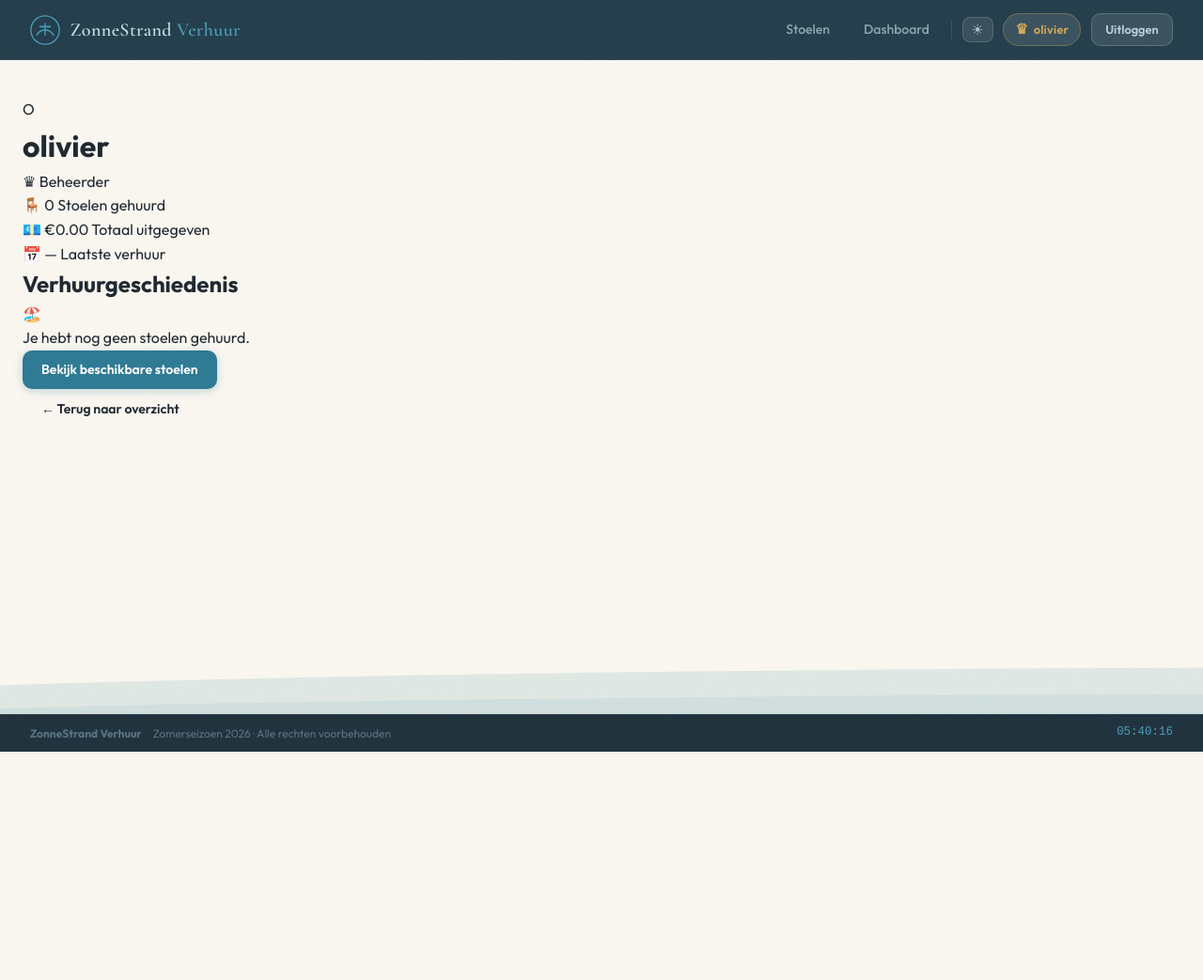
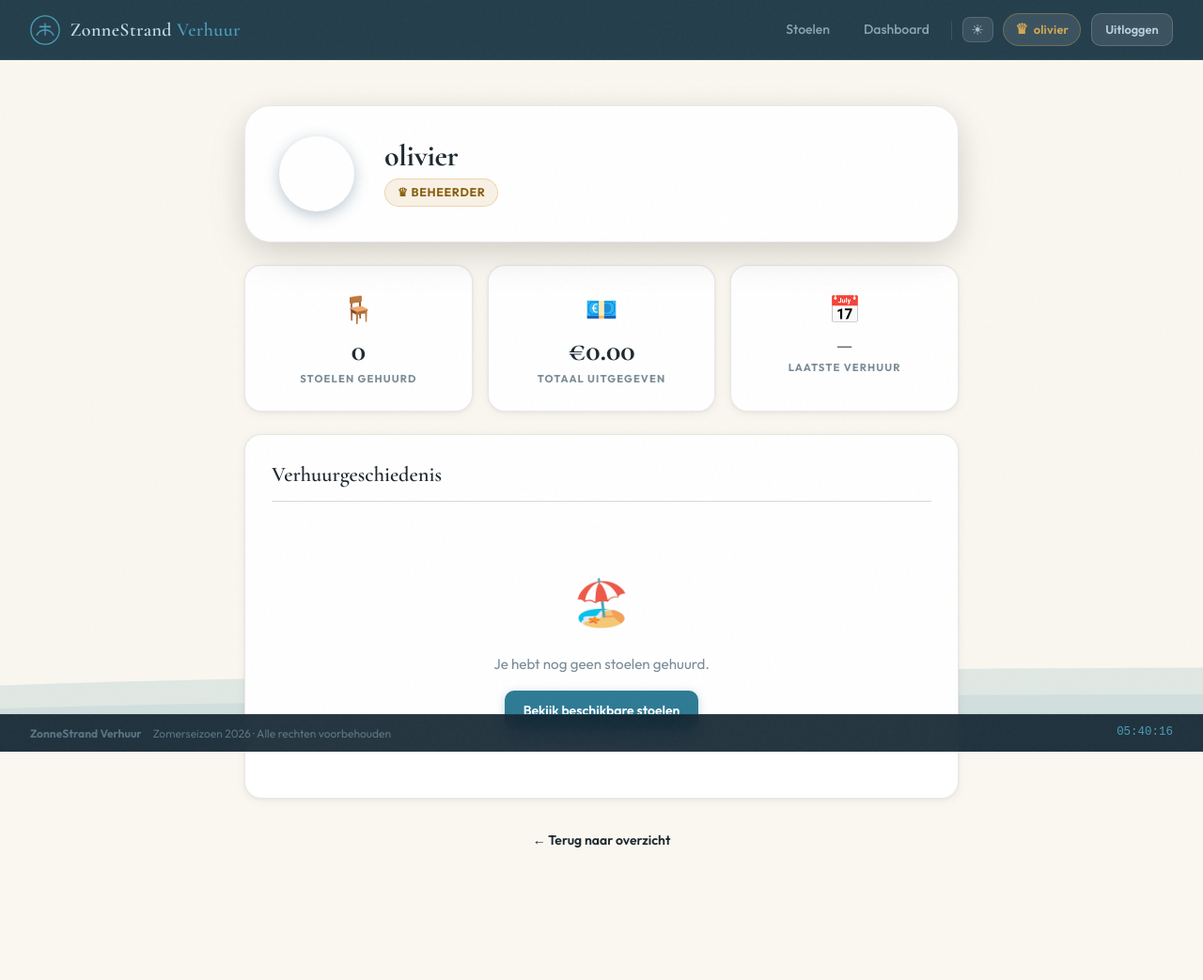
Before and after one commit to olivierspan-cloud/strandstoelen-app, a Flask app: page /profiel in a window 1280 px wide. Shown: the whole page at 94% size. Before the commit the page ends 800 px from the top, so only its background shows below. Run offline with Flask 3, Linux system fonts and the light colour scheme; a user stored in the database is signed in; data comes from the database, SQL or seed files in the repository.

Commit message:
profile css

```diff
--- a/static/style.css
+++ b/static/style.css
@@ -912,6 +912,39 @@ button { font-family: var(--f-body); cursor: pointer; }
 .td-amount { font-weight: 700; color: var(--text); }
 .empty-msg { text-align: center; padding: 2rem; color: var(--text-3); font-size: .9rem; }
 
+/* ── PROFILE PAGE ────────────────────────────────────────────── */
+.profile-scene{max-width:760px;margin:0 auto;display:flex;flex-direction:column;gap:1.5rem;padding-top:.5rem}
+.profile-card{background:var(--surface);border-radius:var(--radius-xl);box-shadow:var(--sh-lg);border:1px solid var(--border);overflow:hidden;position:relative;display:flex;align-items:center;gap:2rem;padding:2rem 2.25rem}
+.profile-card-bg{position:absolute;top:0;left:0;right:0;height:5px;background:linear-gradient(90deg,var(--navy-2),var(--gold-1),var(--navy-4))}
+.profile-avatar{width:80px;height:80px;border-radius:50%;background:linear-gradient(135deg,var(--navy-2),var(--navy-3));color:#fff;font-family:var(--f-display);font-size:2.4rem;font-weight:700;display:flex;align-items:center;justify-content:center;box-shadow:0 4px 16px rgba(30,74,98,.3);flex-shrink:0}
+.profile-identity{display:flex;flex-direction:column;gap:.5rem}
+.profile-name{font-family:var(--f-display);font-size:2rem;font-weight:700;color:var(--text);letter-spacing:-.01em;line-height:1}
+.profile-role-badge{display:inline-flex;align-items:center;gap:.4rem;font-size:.78rem;font-weight:700;letter-spacing:.05em;text-transform:uppercase;padding:.28rem .8rem;border-radius:99px}
+.badge-admin{background:rgba(200,136,42,.12);color:#8a6010;border:1px solid rgba(200,136,42,.28)}
+.badge-klant{background:rgba(30,74,98,.1);color:var(--navy-2);border:1px solid rgba(30,74,98,.2)}
+.profile-stats{display:grid;grid-template-columns:repeat(3,1fr);gap:1rem}
+.ps-card{background:var(--surface);border-radius:var(--radius-lg);padding:1.5rem 1.25rem;box-shadow:var(--sh-sm);border:1px solid var(--border);display:flex;flex-direction:column;align-items:center;gap:.35rem;text-align:center;transition:var(--t)}
+.ps-card:hover{transform:translateY(-3px);box-shadow:var(--sh-md)}
+.ps-icon{font-size:1.75rem}
+.ps-num {font-family:var(--f-display);font-size:2rem;font-weight:700;color:var(--text);line-height:1}
+.ps-num-sm{font-size:1.25rem}
+.ps-label{font-size:.7rem;font-weight:700;text-transform:uppercase;letter-spacing:.1em;color:var(--text-3)}
+.profile-section{background:var(--surface);border-radius:var(--radius-lg);padding:1.5rem 1.75rem;box-shadow:var(--sh-sm);border:1px solid var(--border)}
+.profile-section-title{font-family:var(--f-display);font-size:1.4rem;font-weight:600;color:var(--text);margin-bottom:1.25rem;padding-bottom:.65rem;border-bottom:1.5px solid var(--border-2)}
+.profile-table-wrap{overflow-x:auto;border-radius:var(--radius)}
+.profile-table{width:100%;border-collapse:collapse;font-size:.875rem}
+.profile-table th{text-align:left;padding:.55rem 1rem;font-size:.7rem;font-weight:700;text-transform:uppercase;letter-spacing:.08em;color:var(--text-3);background:var(--surface-2);border-bottom:2px solid var(--border-2)}
+.profile-table td{padding:.65rem 1rem;border-bottom:1px solid var(--border);vertical-align:middle;color:var(--text)}
+.profile-table tr:last-child td{border-bottom:none}
+.profile-table tr:hover td{background:var(--surface-2)}
+.amount-cell{font-weight:700;color:var(--navy-2)}
+.muted-cell {color:var(--text-3);font-size:.82rem}
+.slot-pill{display:inline-block;font-size:.75rem;font-weight:600;padding:.18rem .55rem;border-radius:6px;background:rgba(45,110,138,.1);color:var(--navy-3)}
+.profile-empty{display:flex;flex-direction:column;align-items:center;gap:1rem;padding:3rem 1rem;text-align:center;color:var(--text-3)}
+.profile-empty-icon{font-size:3rem}
+.profile-empty p{font-size:.95rem}
+.profile-back{text-align:center;padding-bottom:1rem}
+
 /* ── RESPONSIVE ──────────────────────────────────────────────── */
 @media (max-width: 900px) {
     .checkout-scene   { grid-template-columns: 1fr; }
```
